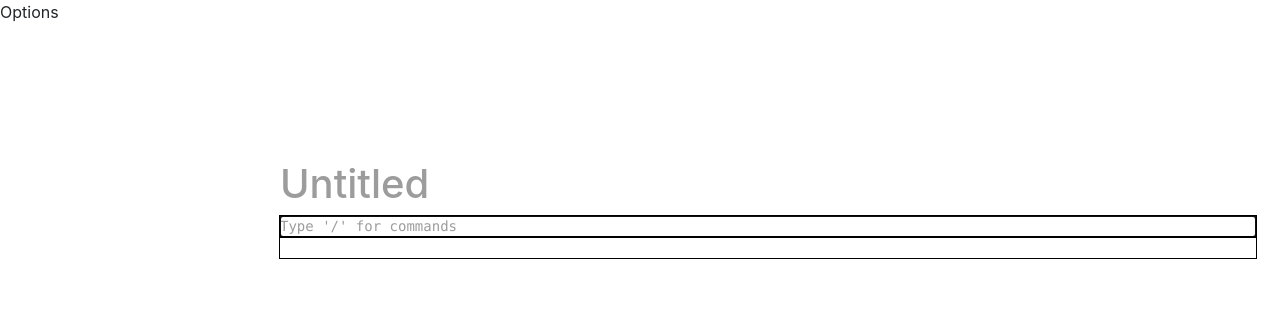
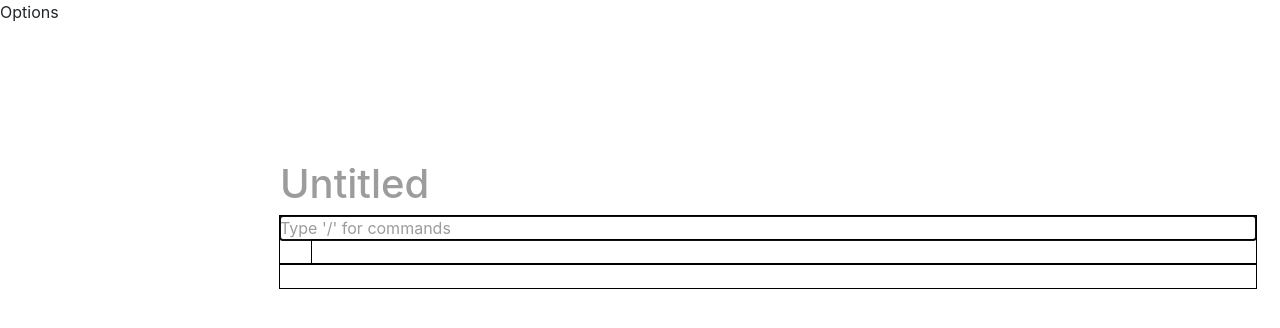
Before and after one commit to aliihsansenel/notion-react-clone, a React (Create React App) app: page / in a window 1280 px wide. Shown: the top 328 px of the page. Built offline with nearby package versions, Linux system fonts and the light colour scheme.

Commit message:
adding and deleting block, indentation

```diff
--- /dev/null
+++ b/src/actions/editorActions.js
@@ -0,0 +1,177 @@
+export function registerHTML(prevNotes, blockId, html) {
+    const notes = JSON.parse(JSON.stringify(prevNotes));
+
+    const thisBlock = notes.blocks.byId[blockId];
+    thisBlock.html = html;
+
+    notes.activeBlock.payload = null;
+    return notes;
+}
+export function blockSelfFocus(notes, blockId) {
+    const activeBlock = { ...notes.activeBlock };
+
+    if ( activeBlock.blockId === blockId )
+    return { ...notes,
+        'activeBlock': {...activeBlock,
+            payload: null
+        } };
+
+    const bodyBlocks = [...notes.bodyBlocks];
+    return { ...notes, bodyBlocks,
+        'activeBlock': {...activeBlock,
+            blockId,
+            selfFocus: true,
+            pos: null,
+            payload: null
+    } };
+}
+export function focusNextBlock(notes, blockId) {
+
+    // return { ...notes, bodyBlocks,
+    //     'activeBlock': {...activeBlock,
+    //         blockId: bodyBlocks[targetBlockIndex],
+    //         selfFocus: false,
+    //         pos: true,
+    //         payload: null
+    // } };
+}
+export function addBlock(prevNotes, blockId, payload) {
+    const notes = JSON.parse(JSON.stringify(prevNotes));
+    const blocks = notes.blocks;
+
+    const siblings = siblingsArray(notes, blockId);
+    const index = siblings.indexOf(blockId);
+    const newId = notes.blockIdCounter + 1;
+    siblings.splice(index + 1, 0, newId);
+
+    const thisBlock = blocks.byId[blockId];
+    blocks.byId[newId] = {
+        id: newId,
+        type: thisBlock.type,
+        html: '',
+        parentId: thisBlock.parentId,
+        children: []
+    };
+
+    const activeBlock = notes.activeBlock;
+    return { ...notes,
+        'activeBlock': {...activeBlock,
+            blockId: newId,
+            selfFocus: false,
+            pos: true,
+            payload
+        },
+        blockIdCounter: newId
+    };
+}
+
+
+export function moveBlock(prevNotes, blockId, targetBlockId, targetIndex) {
+    const notes = JSON.parse(JSON.stringify(prevNotes));
+
+    const siblings = siblingsArray(notes, blockId);
+    const index = siblings.indexOf(blockId);
+    siblings.splice(index, 1);
+
+    const targetArray = targetBlockId === null ? notes.bodyBlocks: notes.blocks.byId[targetBlockId].children;
+    if (targetIndex < 0)
+        targetArray.push(blockId);
+    else
+        targetArray.splice(targetIndex, 0, blockId);
+    const thisBlock = notes.blocks.byId[blockId];
+    thisBlock.parentId = targetBlockId;
+    return { ...notes,
+        'activeBlock': {...notes.activeBlock,
+            selfFocus: false,
+            payload: null,
+        }
+    };
+}
+
+export function deleteBackward(prevNotes, blockId, payload) {
+    const notes = JSON.parse(JSON.stringify(prevNotes));
+
+    const activeBlock = notes.activeBlock;
+    const prevBlock = previousBlock(notes, blockId);
+
+    const siblings = siblingsArray(notes, blockId);
+    const index = siblings.indexOf(blockId);
+    siblings.splice(index, 1);
+    return { ...notes,
+        'activeBlock': {...activeBlock,
+            blockId: prevBlock.id,
+            selfFocus: false,
+            pos: false,
+            payload
+        }
+    };
+}
+
+/* ______________________________________________________________________________________ */
+
+// TODO comment.
+export function previousBlock(notes, blockId) {
+
+    const blocks = notes.blocks;
+    const thisBlock = blocks.byId[blockId];
+    const adjacents = adjacentSiblings(notes, blockId);
+
+    if (adjacents.previousSibling === null){
+        if (thisBlock.parentId === null)
+            return null;
+        return blocks.byId[thisBlock.parentId];
+    }
+
+    let blockPointer = adjacents.previousSibling;
+
+    while (blockPointer && blockPointer.children.length > 0) {
+        blockPointer = blocks.byId[blockPointer.children[blockPointer.children.length - 1]];
+    }
+    return blockPointer;
+
+}
+
+// TODO comment.
+export function nextBlock(notes, blockId) {
+    const adjacents = adjacentSiblings(notes, blockId);
+
+    let blockPointer = adjacents.nextSibling;
+    while (blockPointer === null) {
+        if (blockPointer.parentId === null)
+            return null;
+        adjacents = adjacentSiblings(notes, blockPointer.parentId);
+        blockPointer = adjacents.nextSibling;
+    }
+    return blockPointer;
+}
+
+// TODO comment.
+export function adjacentSiblings(notes, blockId) {
+
+    const blocks = notes.blocks;
+
+    const adjacents = { previousSibling: null, nextSibling: null };
+    const siblings = siblingsArray(notes, blockId);
+    const index = siblings.indexOf(blockId);
+    if (index > 0){
+        adjacents.previousSibling = blocks.byId[siblings[index - 1]];
+    }
+
+    if (index < siblings.length - 1){
+        adjacents.nextSibling = blocks.byId[siblings[index + 1]];
+
+    }
+
+    return adjacents;
+}
+
+export function siblingsArray(notes, blockId) {
+    const blocks = notes.blocks;
+    const thisBlock = blocks.byId[blockId];
+
+    let siblings = notes.bodyBlocks;
+    if(thisBlock.parentId !== null)
+        siblings = blocks.byId[thisBlock.parentId].children;
+
+    return siblings;
+}
--- /dev/null
+++ b/src/components/noteBlock/BlockSelector.js
@@ -0,0 +1,26 @@
+import React from 'react'
+
+import TextLine from './TextLine';
+import TodoLine from './TodoLine';
+
+function BlockSelector({ type, ...rest }) {
+    let block = null;
+
+    switch (type) {
+        case 'todo': {
+            block = <TodoLine {...rest} />;
+            break;
+        }
+
+        default: {
+            block = <TextLine
+                placeholder={"Type '/' for commands"}
+                {...rest} />;
+            break;
+        }
+
+    }
+    return (block)
+}
+
+export default BlockSelector
--- a/src/components/noteBlock/TextLine.js
+++ b/src/components/noteBlock/TextLine.js
@@ -1,43 +1,78 @@
-import React, { useState, useRef } from 'react'
+import React, { useRef, useState, useEffect, useContext } from 'react';
 
-import { keyDownEnter, keyDownBackspace, keyDownArrow } from "util/editor/keyboard";
+import { keyDownEnter, keyDownTab, keyDownBackspace, keyDownArrow } from "util/editor/keyboard";
 
 
-function TextLine({ placeholder, handlers }) {
-    const [html, setHtml] = useState('');
+function TextLine({ html, placeholder, hasFocus, activeBlock, handlers }) {
+    // const [html, setHtml] = useState(initialHtml);
     const elementRef = useRef();
 
     function focusHandler(event) {
-        // handlers.focusHandler();
     }
     function keyDownHandler(event) {
         const element = elementRef.current;
         let payload = null;
         let dir = null;
+
         switch (event.key) {
             case 'Enter':
                 payload = keyDownEnter(element, event);
-                handlers.newRowHandler(payload);                    break;
+                handlers.newLineHandler(payload);                   break;
             case 'Backspace':
                 payload = keyDownBackspace(element, event);
                 if (payload === false) break;
-                handlers.deleteRowHandler(payload, 'up');           break;
+                handlers.deleteHandler(payload, 'prev');            break;
+            case 'Tab':
+                dir = keyDownTab(element, event);
+                if (dir === null) break;
+                handlers.blurHandler(elementRef.current.innerHTML);
+                handlers.indendationHandler(dir);                   break;
             case 'ArrowLeft':
-                dir = keyDownArrow(element, 'left');
+                dir = keyDownArrow(element, 'prev');
                 if (dir === null) break;
                 handlers.navHandler(dir);                           break;
             case 'ArrowRight':
-                dir = keyDownArrow(element, 'right');
+                dir = keyDownArrow(element, 'prev');
                 if (dir === null) break;
                 handlers.navHandler(dir);                           break;
             default: break;
         }
     }
-    function changeHandler() {
-        setHtml(() => {
-            return elementRef.current.innerHTML;
-        });
+    function blurHandler() {
+        handlers.blurHandler(elementRef.current.innerHTML);
     }
+    useEffect(() => {
+        const element = elementRef.current;
+        if (!hasFocus) return;
+
+        element.focus();
+
+        const range = document.createRange();
+        range.selectNodeContents(element);
+        const payload = activeBlock.payload;
+
+        if (payload !== null) {
+
+            if (activeBlock.pos === true) {
+                range.collapse(true);
+                range.insertNode(payload);
+                range.collapse(true);
+            } else {
+                range.collapse(false);
+                range.insertNode(payload);
+                range.collapse(true);
+                const sel = window.getSelection();
+                sel.removeAllRanges();
+                sel.addRange(range);
+            }
+        } else {
+            range.collapse(activeBlock.pos);
+            const sel = window.getSelection();
+            sel.removeAllRanges();
+            sel.addRange(range);
+        }
+    }, [hasFocus]);
+
     return (
         <p className="text-line"
             data-placeholder={placeholder}
@@ -46,7 +81,7 @@ function TextLine({ placeholder, handlers }) {
 
             onFocus={focusHandler}
             onKeyDown={keyDownHandler}
-            onBlur={changeHandler}
+            onBlur={blurHandler}
 
             dangerouslySetInnerHTML={{__html: html}}
             suppressContentEditableWarning
--- /dev/null
+++ b/src/components/noteBlock/TodoLine.js
@@ -0,0 +1,20 @@
+import React from 'react'
+import TextLine from './TextLine'
+
+const Style = {
+    display: "flex"
+};
+
+function TodoLine(props) {
+    return (
+        <div style={Style}>
+            <input type="checkbox" />
+            <TextLine
+                    placeholder={"To-do"}
+                    {...props}
+                />
+        </div>
+    )
+}
+
+export default TodoLine
--- a/src/pages/components/NoteBlock.js
+++ b/src/pages/components/NoteBlock.js
@@ -1,64 +1,64 @@
+import React, { useRef, useState, useEffect, useContext } from 'react';
+
 import TextLine from 'components/noteBlock/TextLine';
-import React, { useRef, useState, useEffect } from 'react';
+
+import { NoteContext } from './NoteEditor';
+import BlockSelector from 'components/noteBlock/BlockSelector';
+import { addBlock, blockSelfFocus } from 'actions/editorActions';
+
+function NoteBlock({ id, handlers }) {
+
+    const [notes, setNotes] = useContext(NoteContext);
+    const block = notes.blocks.byId[id];
+
+    const activeBlock = notes.activeBlock;
+    let elementRef = useRef();
+
+    function blurHandler(html) {
+        handlers.blurHandler(id, html);
+    }
+
+    function focusHandler(event) {
+        if (activeBlock.blockId === id) return;
+        if (event.target.closest('.note-block') !== elementRef.current) return;
+        setNotes((notes) => { return blockSelfFocus(notes, id) });
+    }
+    function navHandler(dir) {
+        handlers.navHandler(id, dir);
+    }
+    function newLineHandler(payload) {
+        if (activeBlock.blockId !== id) return;
+        handlers.newLineHandler(id, payload);
+    }
+    function indendationHandler(dir) {
+        handlers.indendationHandler(id, dir);
+    }
+    function deleteHandler(payload, dir) {
+        handlers.deleteHandler(id, payload, dir);
+    }
 
 
-function NoteBlock({ id, activeBlock, handlers }) {
-
-    let elementRef = useRef();
-
-    function focusHandler(event) {
-        if (activeBlock.blockId !== id) {
-            handlers.navHandler(id, 'self');
-        }
-    }
-    function navHandler(dir) {
-        dir = dir === 'left' ? 'up' : dir === 'right' ? 'down' : 'self';
-        handlers.navHandler(id, dir);
-    }
-    function newRowHandler(payload) {
-        handlers.newRowHandler(id, payload);
-    }
-    function deleteRowHandler(payload, dir) {
-        handlers.deleteRowHandler(id, payload, dir);
-    }
-    useEffect(() => {
-        if (activeBlock.blockId === id && activeBlock.selfFocus === false) {
-            const element = elementRef.current;
-            const textElement = element.querySelector('.text-line');
-            textElement.focus();
-            const range = document.createRange();
-            range.selectNodeContents(textElement);
-            const payload = activeBlock.payload;
-            if (payload !== null) {
-
-                if (activeBlock.pos === true) {
-                    range.collapse(true);
-                    range.insertNode(payload);
-                    range.collapse(true);
-                } else {
-                    range.collapse(false);
-                    range.insertNode(payload);
-                    range.collapse(true);
-                    const sel = window.getSelection();
-                    sel.removeAllRanges();
-                    sel.addRange(range);
-                }
-            } else {
-                range.collapse(activeBlock.pos);
-                const sel = window.getSelection();
-                sel.removeAllRanges();
-                sel.addRange(range);
+    return (
+        <div className='note-block' ref={elementRef} onFocus={focusHandler}>
+            <BlockSelector
+                type={block.type}
+                hasFocus={activeBlock.blockId === id && activeBlock.selfFocus === false}
+                activeBlock={activeBlock.blockId === id && notes.activeBlock ? notes.activeBlock: null}
+                html={block.html}
+                handlers={{ blurHandler, focusHandler, navHandler, newLineHandler, indendationHandler, deleteHandler }} />
+            { block.children?.length > 0 &&
+                (<div className='child-block'>
+                    {
+                        block.children.map((blockId) => {
+                        return <NoteBlock key={blockId}
+                            parentId={id}
+                            id={blockId}
+                            handlers={handlers}
+                             />})
+                    }
+                </div>)
             }
-        }
-    }, [activeBlock.blockId]);
-
-    return (
-        <pre className='note-block' ref={elementRef} onFocus={focusHandler}>
-            <TextLine clasName='text-line'
-                placeholder={"Type '/' for commands"}
-                handlers={{focusHandler, navHandler, newRowHandler, deleteRowHandler}}
-            />
-        </pre>
+        </div>
     )
 }
 
--- a/src/pages/components/NoteEditor.js
+++ b/src/pages/components/NoteEditor.js
@@ -1,78 +1,102 @@
-import React, { useState, useRef, useEffect } from 'react';
+import React, { useState, useRef, useEffect, createContext } from 'react';
 
 import NoteTitle from './NoteTitle';
 import NoteBlock from './NoteBlock';
 
+import { registerHTML, addBlock, blockSelfFocus, moveBlock, deleteBackward, adjacentSiblings } from 'actions/editorActions';
+
+export const NoteContext = createContext();
+
+const initialBlocks = {
+    byId: {
+        0: {
+            id: 0,
+            type: 'title',
+            html: '',
+            parentId: null,
+            children: []
+        },
+        1: {
+            id: 1,
+            type: 'plain',
+            html: '',
+            parentId: null,
+            children: [2]
+        },
+        2: {
+            id: 2,
+            type:
+            'plain',
+            html: '',
+            parentId: 1,
+            children: []
+        },
+        3: {
+            id: 3,
+            type: 'plain',
+            html: '',
+            parentId: null,
+            children: []
+        }
+    },
+    allIds: []
+};
+
 function NoteEditor() {
     const [notes, setNotes] = useState({
-        bodyBlocks: [0, 1, 2],
+        blocks: {...initialBlocks},
+        bodyBlocks: [0, 1, 3],
         activeBlock: {
             blockId: 1, selfFocus: false, pos: true, payload: null,
-        }
+        },
+        blockIdCounter: 3
     });
-
-    const blockIdCounter = useRef(3);
-
-    function navHandler(blockId, dir) {
-        dir = dir === 'self' ? 0 : dir === 'up' ? -1 : 1;
+    function blurHandler(blockId, html) {
         setNotes((notes) => {
-            const bodyBlocks = [...notes.bodyBlocks];
-            const activeBlock = { ...notes.activeBlock };
-
-            const index = bodyBlocks.indexOf(blockId);
-
-            let targetBlockIndex = index + dir;
-            if (targetBlockIndex < 0 || targetBlockIndex > bodyBlocks.length - 1 || activeBlock.blockId === bodyBlocks[targetBlockIndex])
-                return { ...notes, bodyBlocks, 'activeBlock': {...activeBlock, payload: null } };
-
-                const selfFocus = dir ? false : true;
-            let pos = false;
-            if (dir >= 1) {
-                pos = true;
-            }
-            return { ...notes, bodyBlocks, 'activeBlock': {...activeBlock, blockId: bodyBlocks[targetBlockIndex], selfFocus, pos, payload: null } };
+            return registerHTML(notes, blockId, html);
         });
     }
-    function deleteRowHandler(blockId, payload, dir) {
+    function navHandler(blockId, dir) {
+
+        if(dir === 'self')
+            setNotes((notes) => { return blockSelfFocus(notes, blockId)});
+    }
+    function newLineHandler(blockId, payload) {
         setNotes((notes) => {
-            const bodyBlocks = [...notes.bodyBlocks];
-            const activeBlock = { ...notes.activeBlock };
-
-            const index = bodyBlocks.indexOf(blockId);
-            let targetBlockIndex = dir === 'up' ? index - 1 : index;
-            if (targetBlockIndex < 0)
-                return { ...notes, bodyBlocks, 'activeBlock': {...activeBlock, blockId: bodyBlocks[0], selfFocus: false, pos: true, payload: null } };
-
-            let pos = false;
-            if (dir === 'up') {
-                bodyBlocks.splice(index, 1);
-            }
-            else if (dir === 'down' && bodyBlocks[index + 1]) {
-                bodyBlocks.splice(index + 1, 1);
-            }
-            return { ...notes, bodyBlocks, 'activeBlock': {...activeBlock, blockId: bodyBlocks[targetBlockIndex], selfFocus: false, pos, payload } };
+            return addBlock(notes, blockId, payload);
         });
     }
-    function newRowHandler(blockId, payload) {
-        setNotes((notes) => {
-            const bodyBlocks = [...notes.bodyBlocks];
-            const activeBlock = { ...notes.activeBlock };
+    function indendationHandler(blockId, dir){
+        if (dir === 'end') {
+            const prevSibling = adjacentSiblings(notes, blockId).previousSibling;
 
-            const index = bodyBlocks.indexOf(blockId);
+            if (prevSibling === null || prevSibling.id === 0) return;
 
-            bodyBlocks.splice(index + 1, 0, blockIdCounter.current++);
-            return { ...notes, bodyBlocks, 'activeBlock': {...activeBlock, blockId: bodyBlocks[index + 1], selfFocus: false, pos:true, payload } };
-        });
+            setNotes((notes) => { return moveBlock(notes, blockId, prevSibling.id, -1)});
+        }
     }
+    function deleteHandler(blockId, payload, dir) {
+        if (dir === 'prev' && notes.bodyBlocks[1] !== blockId) {
+            setNotes((notes) => { return deleteBackward(notes, blockId, payload)});
+        }
+    }
+
     return (
-        <div  className='note-editor'  >
-            <NoteTitle activeBlock={notes.activeBlock} handlers={{navHandler, deleteRowHandler, newRowHandler}}/>
-            {
-                notes.bodyBlocks.slice(1).map((blockId) => {
-                    return <NoteBlock key={blockId} id={blockId} activeBlock={notes.activeBlock} handlers={{navHandler, deleteRowHandler, newRowHandler}} />
-                })
-            }
-        </div>
+        <NoteContext.Provider value={[notes, setNotes]}>
+            <div className='note-editor'>
+                <NoteTitle
+                    handlers={{navHandler, deleteHandler }}
+                />
+                {
+                    notes.bodyBlocks.slice(1).map((blockId) => {
+                        return <NoteBlock key={blockId}
+                            parentId={null}
+                            id={blockId}
+                            handlers={{blurHandler, navHandler, newLineHandler, indendationHandler, deleteHandler }} />
+                    })
+                }
+            </div>
+        </NoteContext.Provider>
     )
 }
 
--- a/src/pages/components/NoteTitle.js
+++ b/src/pages/components/NoteTitle.js
@@ -1,8 +1,14 @@
-import React, { useRef, useState, useEffect } from 'react';
+import React, { useRef, useState, useEffect, useContext } from 'react';
 
 import { keyDownEnter, keyDownArrow } from "util/editor/keyboard";
 
-function NoteTitle({ activeBlock, handlers }) {
+import { NoteContext } from './NoteEditor';
+
+function NoteTitle({ handlers }) {
+
+    const [notes, setNotes] = useContext(NoteContext);
+    const activeBlock = notes.activeBlock;
+
     let elementRef = useRef();
 
     function focusHandler(event) {
@@ -19,7 +25,7 @@ function NoteTitle({ activeBlock, handlers }) {
                 payload = keyDownEnter(element, event);
                 handlers.newRowHandler(0, payload);                    break;
             case 'ArrowRight':
-                dir = keyDownArrow(element, 'right');
+                dir = keyDownArrow(element, 'next');
                 if (dir === null) break;
                 handlers.navHandler(0, dir);                           break;
             default: break;
--- a/src/pages/style.css
+++ b/src/pages/style.css
@@ -25,8 +25,16 @@
     outline: none;
     margin-top: 4em;
 }
-.note-editor pre.note-block {
+.note-editor .note-block {
     margin: 0;
+    outline: 1px solid black;
+
+    white-space: normal;
+
+}
+.note-editor .child-block {
+    margin: 0;
+    margin-left: 2em;
     outline: 1px solid black;
 
     white-space: normal;
```
Also changed, not shown: src/contexts/NoteContextProvider.js (added, +14 -0 lines), src/util/editor/keyboard.js (+8 -2 lines).
